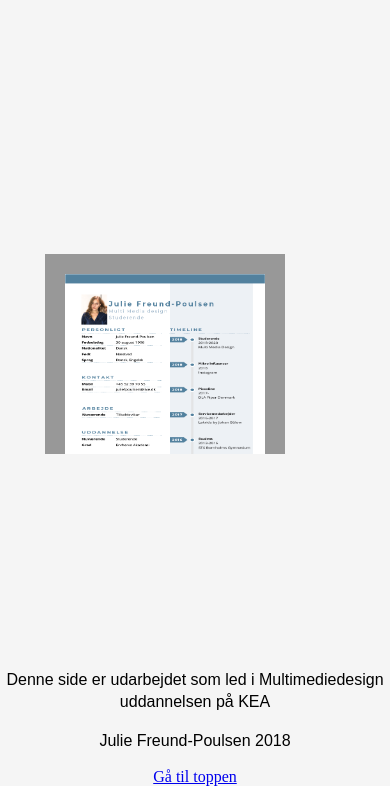
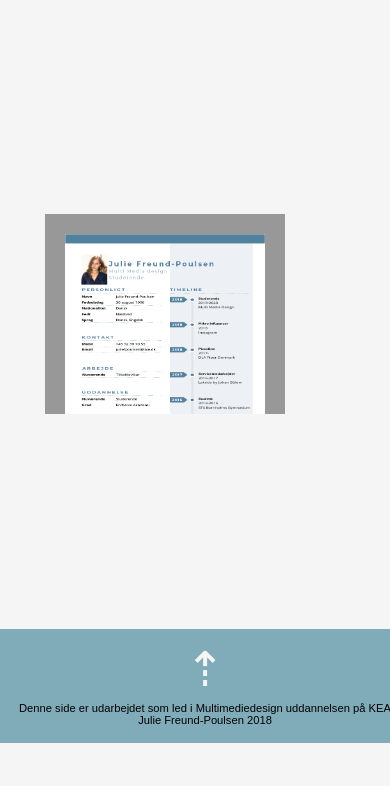
Before and after one commit to juli10c3/eksamen_portfolio, a plain HTML site: page om.html in a window 390 px wide. Shown: the part 1671-2457 px from the top of the page. After the commit the page ends 2414 px from the top, so only its background shows below. Drawn offline with Linux system fonts and the light colour scheme.

Commit message:
tror den er færdig

```diff
--- a/om.html
+++ b/om.html
@@ -109,10 +109,12 @@
         </div>
     </section>
     <footer>
-        <p>Denne side er udarbejdet som led i Multimediedesign uddannelsen på KEA</p>
-        <p>Julie Freund-Poulsen 2018</p>
+        <div class="footer_text">
+            <a href="project.html">⇡</a>
+            <p>Denne side er udarbejdet som led i Multimediedesign uddannelsen på KEA</p><p>Julie Freund-Poulsen 2018</p>
 
-        <a href="project.html">Gå til toppen</a>
+
+        </div>
     </footer>
     <script src="script.js"></script>
     <script>
--- a/styles.css
+++ b/styles.css
@@ -154,6 +154,48 @@ header nav a:hover {
 }
 
 /*HEADER SLUTTER ---------------*/
+/*FOOTER STARTER -----------------------*/
+
+footer {
+    position: relative;
+    display: block;
+    width: 100%;
+
+}
+
+.footer_text {
+    background-color: #80acb9;
+    max-width: 100%;
+    position: relative;
+    justify-content: center;
+    padding: 10px;
+
+}
+
+footer p {
+    font-size: 0.7rem;
+    line-height: 1px;
+}
+
+footer a {
+    font-size: 3rem;
+    text-decoration: none;
+    color: whitesmoke;
+    font-family: 'lato', sans-serif;
+    text-transform: uppercase;
+
+}
+
+
+footer a:hover {
+    background-color: #5ec7c7;
+    color: whitesmoke;
+}
+
+.footer_text {
+    width: 100%;
+}
+
 /*
 #om .sectionwrapper {
     background-color: rgba(188, 143, 143, 0.56);
@@ -244,7 +286,7 @@ header nav a:hover {
 }
 
 
-@media only screen and (max-width: 768px) {
+@media only screen and (max-width: 414px) {
     .centered {
         bottom: 65%;
         left: 50%;
@@ -277,7 +319,7 @@ header nav a:hover {
 }
 
 
-@media only screen and (max-width: 627px) {
+@media only screen and (max-width: 375px) {
     .centered {
         bottom: 63%;
         left: 50%;
@@ -306,6 +348,13 @@ header nav a:hover {
     font-weight: 300;
     font-size: 4rem;
     line-height: 0;
+}
+
+@media only screen and (max-width: 414px) {
+    #om h2 {
+
+        font-size: 2.5rem;
+
     }
 
     #om .column {
@@ -759,7 +808,8 @@ p {
         .box:hover .element {
             display: none;
             /*        position: absolute;
-        */    }
+        */
+        }
 
         .element {
             display: none;
@@ -813,12 +863,14 @@ p {
             margin-top: 0px;
             margin-left: 40px;
             position: relative;
+            z-index: 1;
         }
 
         #project1 .linkbox2 {
             margin-top: 5px;
             margin-left: 40px;
             position: relative;
+            z-index: 1;
         }
 
         #number1 h2 {
@@ -870,6 +922,7 @@ p {
             margin-left: 40px;
             position: relative;
             top: 45px;
+            z-index: 1;
         }
 
         #number3 {
@@ -881,13 +934,15 @@ p {
             margin-left: 40px;
             position: relative;
             bottom: 20px;
+            z-index: 1;
         }
 
         #project3 .linkbox2 {
             margin-top: 5px;
             margin-left: 40px;
             position: relative;
-        bottom: 20px
+            bottom: 20px;
+            z-index: 1;
         }
 
         #number3 h2 {
@@ -919,6 +974,7 @@ p {
             margin-left: 40px;
             position: relative;
             top: 10px;
+            z-index: 1;
         }
 
         #project4 .linkbox2 {
@@ -926,6 +982,7 @@ p {
             margin-left: 40px;
             position: relative;
             top: 10px;
+            z-index: 1;
         }
 
         #number4 h2 {
@@ -957,6 +1014,7 @@ p {
             margin-left: 40px;
             position: relative;
             top: 10px;
+            z-index: 1;
         }
 
         #project5 .linkbox2 {
@@ -964,6 +1022,7 @@ p {
             margin-left: 40px;
             position: relative;
             top: 10px;
+            z-index: 1;
         }
 
         #number5 h2 {
@@ -995,6 +1054,7 @@ p {
             margin-left: 40px;
             position: relative;
             top: 40px;
+            z-index: 1;
         }
 
         #number6 h2 {
@@ -1026,6 +1086,7 @@ p {
             margin-left: 40px;
             position: relative;
             top: 45px;
+            z-index: 1;
         }
 
         #number7 h2 {
@@ -1057,6 +1118,7 @@ p {
             margin-left: 40px;
             position: relative;
             top: 45px;
+            z-index: 1;
         }
 
         #number8 h2 {
@@ -1088,6 +1150,7 @@ p {
             margin-left: 40px;
             position: relative;
             top: 45px;
+            z-index: 1;
         }
 
         #number9 h2 {
@@ -1114,3 +1177,4 @@ p {
             margin-top: 60px;
             position:
         }
+    }
```
Also changed, not shown: project.html (+7 -4 lines). Lines whose indentation alone changed are shown as unchanged.
